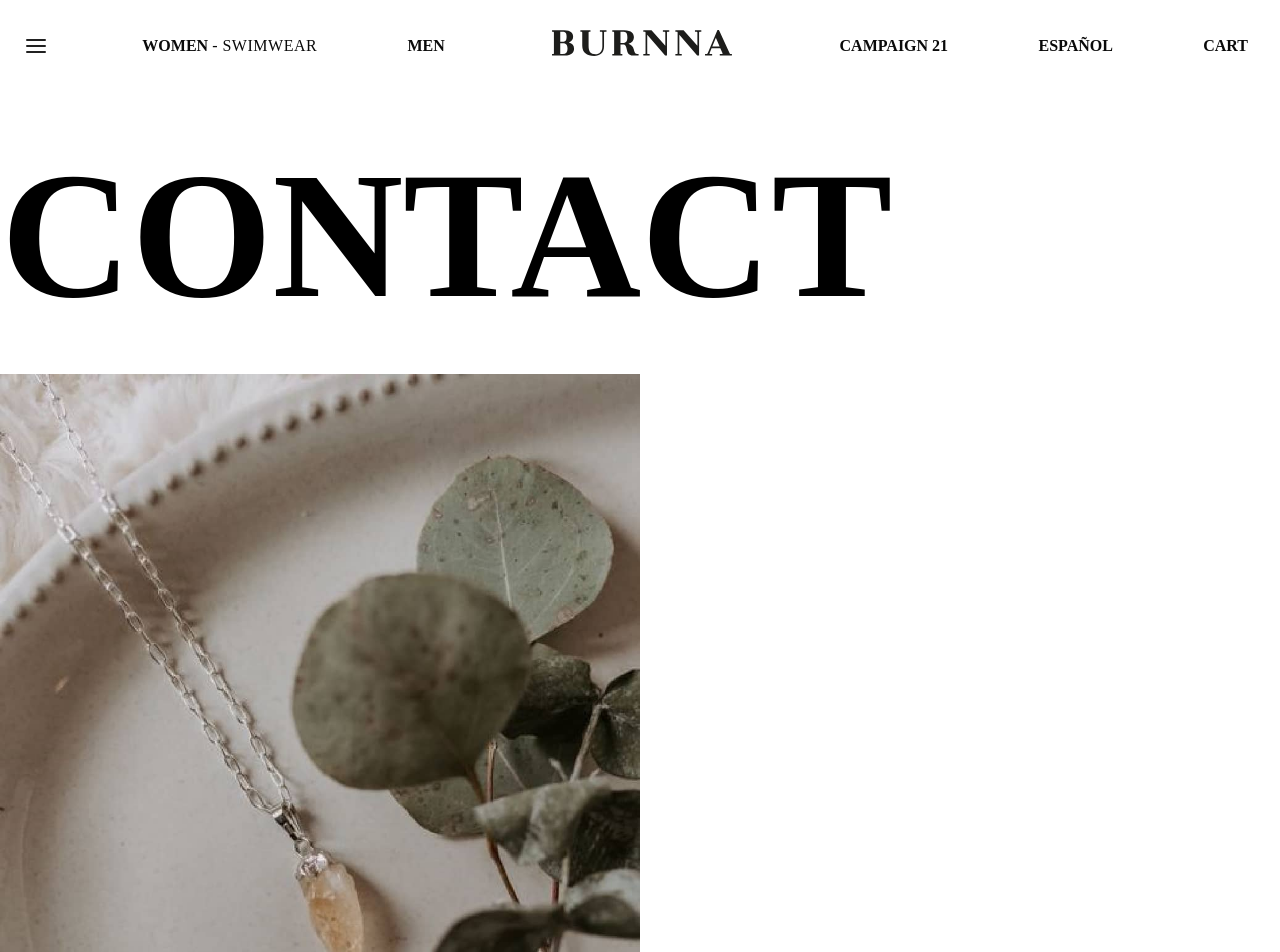
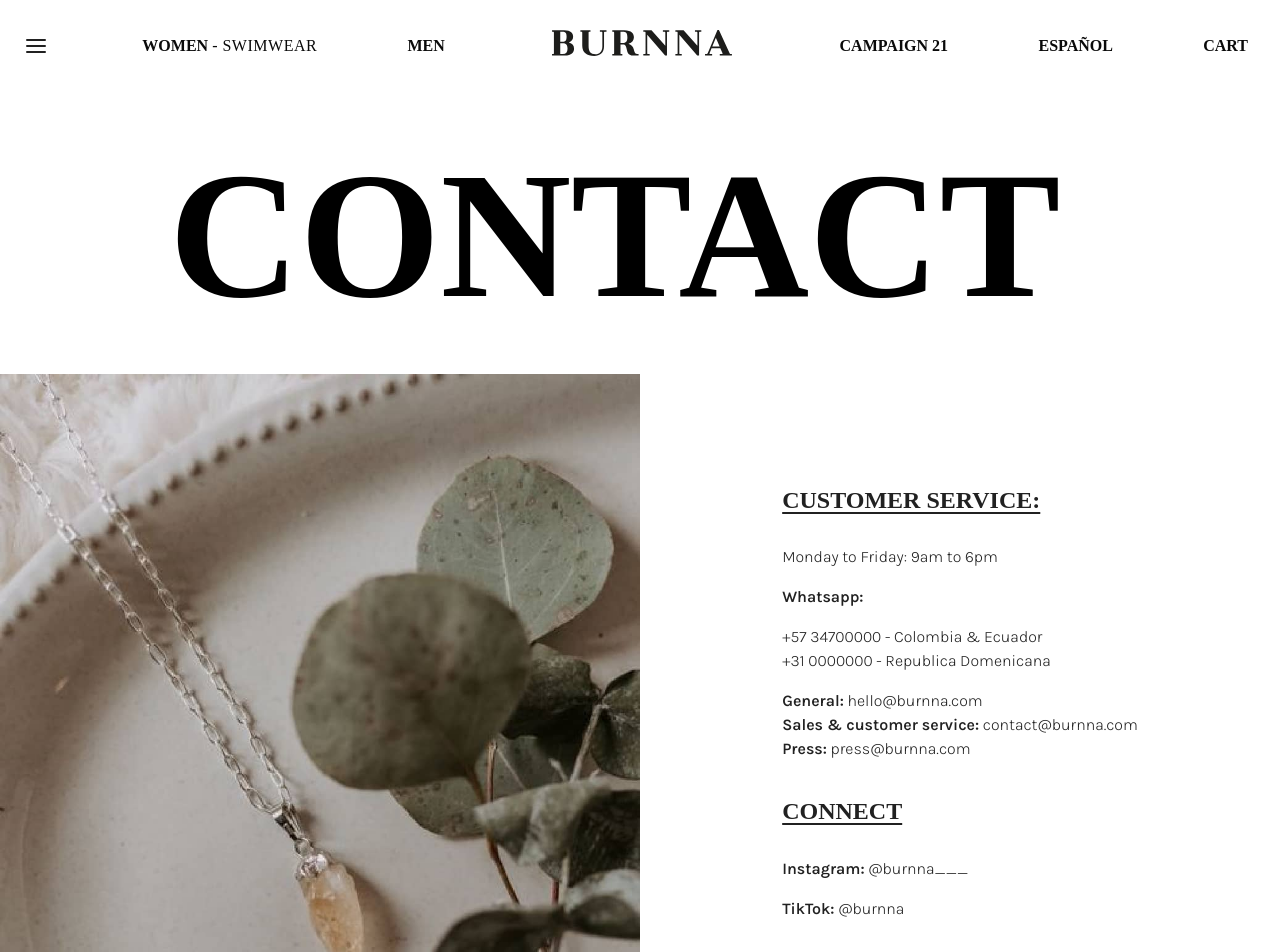
Before and after one commit to christiandp7/burnna-website, a React (Create React App) app: page /contact in a window 1280 px wide. Shown: the top 952 px of the page. Built offline with nearby package versions, Linux system fonts and the light colour scheme.

Commit message:
ADD - Contact info

```diff
--- /dev/null
+++ b/src/components/Typography/Heading.jsx
@@ -0,0 +1,29 @@
+import React from 'react'
+import { makeStyles } from '@material-ui/core/styles'
+import Typography from '@material-ui/core/Typography'
+
+const Heading = ({ component = 'h2', variant = 'h4', ...props }) => {
+	const classes = useStyles()
+	return (
+		<Typography
+			{...props}
+			component={component}
+			variant={variant}
+			className={classes.root}>
+			{props.children}
+		</Typography>
+	)
+}
+
+const useStyles = makeStyles(theme => ({
+	root: {
+		textTransform: 'uppercase',
+		fontWeight: '700',
+		fontFamily: theme.typography.h6.fontFamily,
+		textDecoration: 'underline',
+		textUnderlineOffset: '4px',
+		marginBottom: '30px',
+	},
+}))
+
+export default Heading
--- a/src/pages/About.jsx
+++ b/src/pages/About.jsx
@@ -6,6 +6,7 @@
 import { LazyLoadImage } from 'react-lazy-load-image-component'
 //  components
 import MainLayout from '../layouts/MainLayout'
+import Heading from '../components/Typography/Heading'
 // assets
 import aboutImg from '../assets/images/about/about-img.jpg'
 
@@ -25,12 +26,7 @@
 							effect="blur"
 						/>
 						<div className={classes.rte}>
-							<Typography
-								className={classes.title}
-								component="h2"
-								variant="h4">
-								How where we created?
-							</Typography>
+							<Heading>How where we created?</Heading>
 							<Typography component="p" variant="body1">
 								BURNNA was founded in 2021 by Antonella Camargo and Laura
 								Harada. Both stem their roots in different regions of Latin
@@ -62,12 +58,7 @@
 					<Grid item xs={12} md={6}>
 						<div className={classes.rteWrapper}>
 							<div className={classes.rte}>
-								<Typography
-									className={classes.title}
-									component="h2"
-									variant="h4">
-									Who are we?
-								</Typography>
+								<Heading>Who are we?</Heading>
 								<Typography component="p" variant="body1">
 									A brand propelled by the firm belief that great things
 									come from connection. Connection to one’s self and
--- a/src/pages/Contact.jsx
+++ b/src/pages/Contact.jsx
@@ -1,11 +1,14 @@
 import React from 'react'
 import Grid from '@material-ui/core/Grid'
+import Typography from '@material-ui/core/Typography'
+import Link from '@material-ui/core/Link'
 import { makeStyles } from '@material-ui/core/styles'
 // import Grid from '@material-ui/core/Grid'
 
 import { LazyLoadImage } from 'react-lazy-load-image-component' // import Grid from '@material-ui/core/Grid'
 // components
 import MainLayout from '../layouts/MainLayout'
+import Heading from '../components/Typography/Heading'
 // assets
 import contactImg from '../assets/images/contact/contact-img.jpg'
 import { HugeTitleAbout, HugeTitleContact } from '../assets/svg/Title'
@@ -16,7 +19,9 @@
 	return (
 		<MainLayout>
 			{/* <HugeTitle>Contact</HugeTitle> */}
-			<HugeTitleContact />
+			<div className={classes.titleWrapper}>
+				<HugeTitleContact />
+			</div>
 			<Grid container>
 				<Grid item xs>
 					<LazyLoadImage
@@ -27,15 +32,95 @@
 						effect="blur"
 					/>
 				</Grid>
-				<Grid item xs></Grid>
+				<Grid item xs>
+					<div className={classes.rteWrapper}>
+						<div className={classes.rte}>
+							<Heading>CUSTOMER SERVICE:</Heading>
+							<Typography component="p" variant="body1">
+								Monday to Friday: 9am to 6pm
+							</Typography>
+							<Typography component="p" variant="body1">
+								<b>Whatsapp:</b>
+							</Typography>
+							<Typography component="p" variant="body1">
+								+57 34700000 - Colombia & Ecuador
+								<br />
+								+31 0000000 - Republica Domenicana
+							</Typography>
+							<Typography component="p" variant="body1">
+								<b>General:</b>{' '}
+								<Link href="mailto:hello@burnna.com" color="inherit">
+									hello@burnna.com
+								</Link>
+								<br />
+								<b>Sales & customer service:</b>{' '}
+								<Link href="mailto:contact@burnna.com" color="inherit">
+									contact@burnna.com
+								</Link>
+								<br />
+								<b>Press:</b>{' '}
+								<Link href="mailto:press@burnna.com" color="inherit">
+									press@burnna.com
+								</Link>
+							</Typography>
+							<br />
+							<Heading>CONNECT</Heading>
+							<Typography component="p" variant="body1">
+								<b>Instagram:</b>{' '}
+								<Link
+									href="https://instagram.com/burnna___"
+									target="_blank"
+									rel="noopener"
+									color="inherit">
+									@burnna___
+								</Link>
+							</Typography>
+							<Typography component="p" variant="body1">
+								<b>TikTok:</b>{' '}
+								<Link
+									href="https://tiktok.com/burnna"
+									target="_blank"
+									rel="noopener"
+									color="inherit">
+									@burnna
+								</Link>
+							</Typography>
+						</div>
+					</div>
+				</Grid>
 			</Grid>
 		</MainLayout>
 	)
 }
 
 const useStyles = makeStyles(theme => ({
+	titleWrapper: {
+		textAlign: 'center',
+	},
 	image: {
 		width: '100%',
+	},
+	rteWrapper: {
+		display: 'flex',
+		alignItems: 'center',
+		height: '100%',
+		justifyContent: 'center',
+	},
+	rte: {
+		padding: '40px 30px',
+		paddingTop: '60px',
+		'& p': {
+			marginBottom: '16px',
+		},
+		// [theme.breakpoints.down('md')]: {},
+	},
+	title: {
+		textTransform: 'uppercase',
+		fontWeight: '700',
+		fontFamily: theme.typography.h6.fontFamily,
+		textDecoration: 'underline',
+		textUnderlineOffset: '4px',
+		marginBottom: '30px',
 	},
 }))
 
--- a/src/theme/theme.js
+++ b/src/theme/theme.js
@@ -57,6 +57,11 @@
 				},
 			},
 		},
+		MuiLink: {
+			root: {
+				textUnderlineOffset: '1px',
+			},
+		},
 	},
 })
 
```
Also changed, not shown: src/assets/images/contact/contact-img.jpg.
